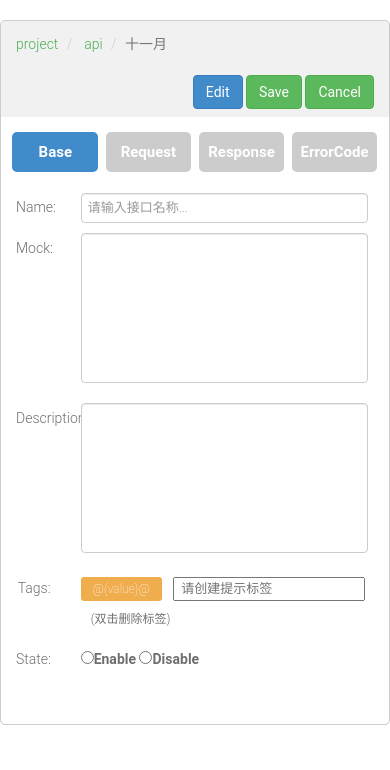
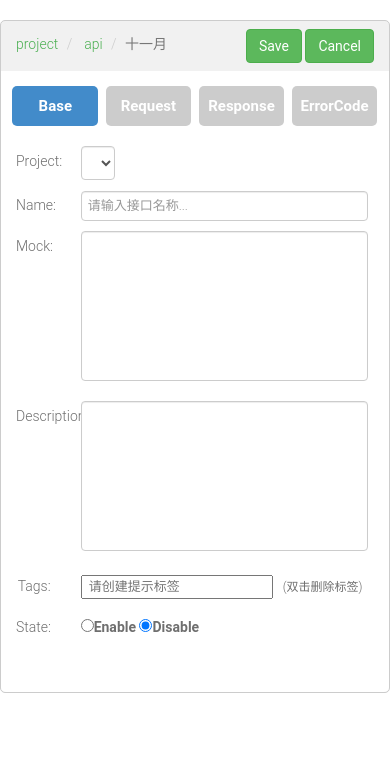
Before and after one commit to myzj/dop, a Django app: template dop/web/templates/atm/api_edit.html in a window 390 px wide. Shown: the part 74-844 px from the top of the page. Run offline with Django 3.2, Linux system fonts and the light colour scheme; tables that the repository leaves empty hold one stand-in row (values such as "Sample post"); the template is opened without the code that fills it: values that come from a table or form of the project are taken from there, most other values are stand-ins (such as "Sample title", 1, 10 or a date in 2020); lists and menus that the app fills with data are empty; some libraries are stand-ins or nearby versions.

Commit message:
no message

```diff
--- a/dop/dop/config.py
+++ b/dop/dop/config.py
@@ -1,5 +1,5 @@
 # -*- coding: utf-8 -*-
-v = 201612051 #控制资源文件版本号，清除缓存
+v = 2016120522 #控制资源文件版本号，清除缓存
 
 WEB_ROOT = "/"
 STATIC_URL = '/static/'
--- a/dop/web/static/js/controller/atm/api_edit.js
+++ b/dop/web/static/js/controller/atm/api_edit.js
@@ -3,7 +3,14 @@ require(['lib/common'],
         angular.element(document).ready(function () {
             var app = $.getApp();
             app.controller('myDoc', function ($scope, $http) {
-                $scope.isEdit = true;
+                if($.url.getParam("project") != null && $.url.getParam("project").length > 0){
+                    $scope.isEdit = true;
+                    $scope.isProjectEdit = true;
+                    ReloadDate();      //初始化数据
+                }else{
+                    $scope.isEdit = false;
+                    $scope.isProjectEdit = false;
+                }
                 $scope.head_visible = false;
                 $scope.Response_visible = false;
                 $scope.query_string_visible = false;
@@ -13,19 +20,18 @@ require(['lib/common'],
                     $scope.isEdit = false;
                     ReloadDate(true);
                     /*var boxId = $('.tab').find('li.active').attr('id');
-                    $('#' + boxId + '_Main').find('input,textarea,select').removeAttr('disabled')*/
+                     $('#' + boxId + '_Main').find('input,textarea,select').removeAttr('disabled')*/
                 };
-                ReloadDate();      //初始化数据
                 function ReloadDate(boolean) {
                     var datainfo = {
                         "api_id": $.url.getParam("apiid"),
-                        "is_modify":false
+                        "is_modify": false
                     };
-                    if(boolean){
+                    if (boolean) {
                         datainfo.is_modify = true;
                         console.log(111)
                     }
-                    $http.get('/api/qry/api_detail?api_id=' + datainfo.api_id +'&is_modify='+datainfo.is_modify)
+                    $http.get('/api/qry/api_detail?api_id=' + datainfo.api_id + '&is_modify=' + datainfo.is_modify)
                         .success(function (data) {
                             if (data.errorcode == 0) {
                                 var ApiDate = data.result;
@@ -71,7 +77,7 @@ require(['lib/common'],
                                             $scope.ErrorCodes_visible = !$scope.ErrorCodes_visible;
                                             JSbeautify()
                                         }
-                                        function JSbeautify(){
+                                        function JSbeautify() {
                                             var opts = {
                                                 "indent_size": "3",
                                                 "indent_char": " ",
@@ -87,19 +93,19 @@ require(['lib/common'],
                                                 "end_with_newline": false,
                                                 "wrap_line_length": "0"
                                             };
-                                            if(EditId == 'Rq_headers'){
+                                            if (EditId == 'Rq_headers') {
                                                 var source = JSON.stringify($scope.Request.headers);
                                                 $scope.Request.headersBulk = js_beautify(source, opts)
-                                            }else if(EditId == 'Rq_query_string'){
+                                            } else if (EditId == 'Rq_query_string') {
                                                 var source = JSON.stringify($scope.Request.query_string);
                                                 $scope.Request.query_stringBulk = js_beautify(source, opts)
-                                            }else if(EditId == 'Rq_body'){
+                                            } else if (EditId == 'Rq_body') {
                                                 var source = JSON.stringify($scope.Request.body.data);
                                                 $scope.Request.BodyBulk = js_beautify(source, opts)
-                                            }else if(EditId == 'Response'){
+                                            } else if (EditId == 'Response') {
                                                 var source = JSON.stringify($scope.Response.body);
                                                 $scope.ResponseBulk = js_beautify(source, opts)
-                                            }else if(EditId == 'ErrorCodes'){
+                                            } else if (EditId == 'ErrorCodes') {
                                                 var source = JSON.stringify($scope.errorCodes);
                                                 $scope.ErrorCodesBulk = js_beautify(source, opts)
                                             }
@@ -171,10 +177,31 @@ require(['lib/common'],
                                 $scope.Del_ErrorCodeDate = function (index) {
                                     $scope.errorCodes.splice(index, 1)
                                 }
-
                             }
                         });
                 }
+
+                $scope.getProject = function () {
+                    $http.get('/api/req_project_list?pageIndex=1&pageSize=150').success(function (res) {
+                        $scope.projectList = res.result.projectList;
+                        var project_id = $.url.getParam("project");
+                        var selectObject = {};
+                        if(project_id != null && project_id.length > 0){
+                            $.each(res.result.projectList, function (i, list) {
+                                if (list.project_id == project_id) {
+                                    selectObject = list;
+                                }else{
+                                    selectObject = res.result.projectList[0];
+                                }
+                            })
+                        }else{
+                            selectObject = res.result.projectList[0];
+                        }
+                        $scope.project_list_selected = selectObject;
+                    });
+                };
+                $scope.getProject();
+
                 //取消编辑
                 $scope.cancelEdit = function () {
                     $scope.isEdit = true;
--- a/dop/web/templates/atm/api_edit.html
+++ b/dop/web/templates/atm/api_edit.html
@@ -44,6 +44,12 @@
             </div>
             <div class="edit-content">
                 <div id="Base_Main" class="content-list">
+                    <div class="row">
+                        <div class="col-xs-2">Project:</div>
+                        <div class="col-xs-2">
+                            <select ng-disabled='isProjectEdit' class="form-control" ng-options="project.project_name for project in projectList" ng-model="project_list_selected"></select>
+                        </div>
+                    </div>
                     <div class="row">
                         <div class="col-xs-2">Name:</div>
                         <div class="col-xs-10">
--- a/dop/web/templates/atm/projectlist.html
+++ b/dop/web/templates/atm/projectlist.html
@@ -38,7 +38,7 @@
                         <div class="addTeam-main">
                             <p>
                                 <span class="dsc">TeamName</span>
-                                <select ng-options="team.team_name for team in team_list" ng-model="team_list_selected"></select>
+                                <select class="form-control" style="width: 160px" ng-options="team.team_name for team in team_list"  ng-model="team_list_selected"></select>
                             </p>
                             <p>
                                 <span class="dsc">ProjectName</span>
```
